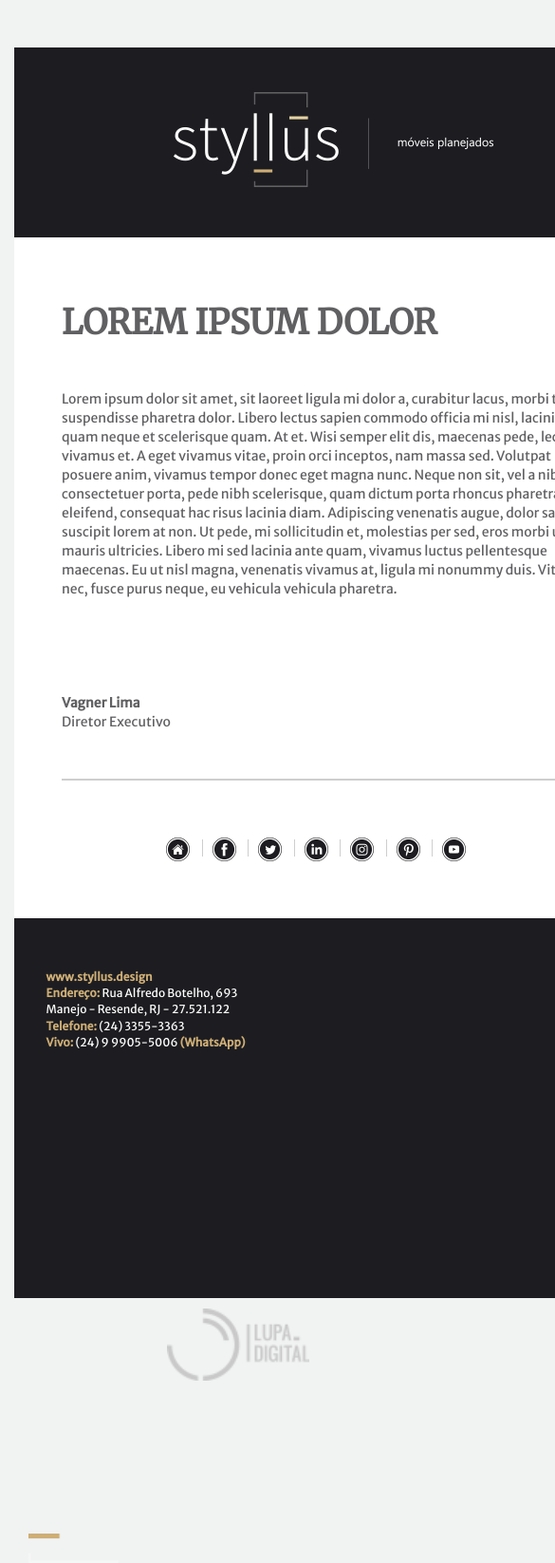
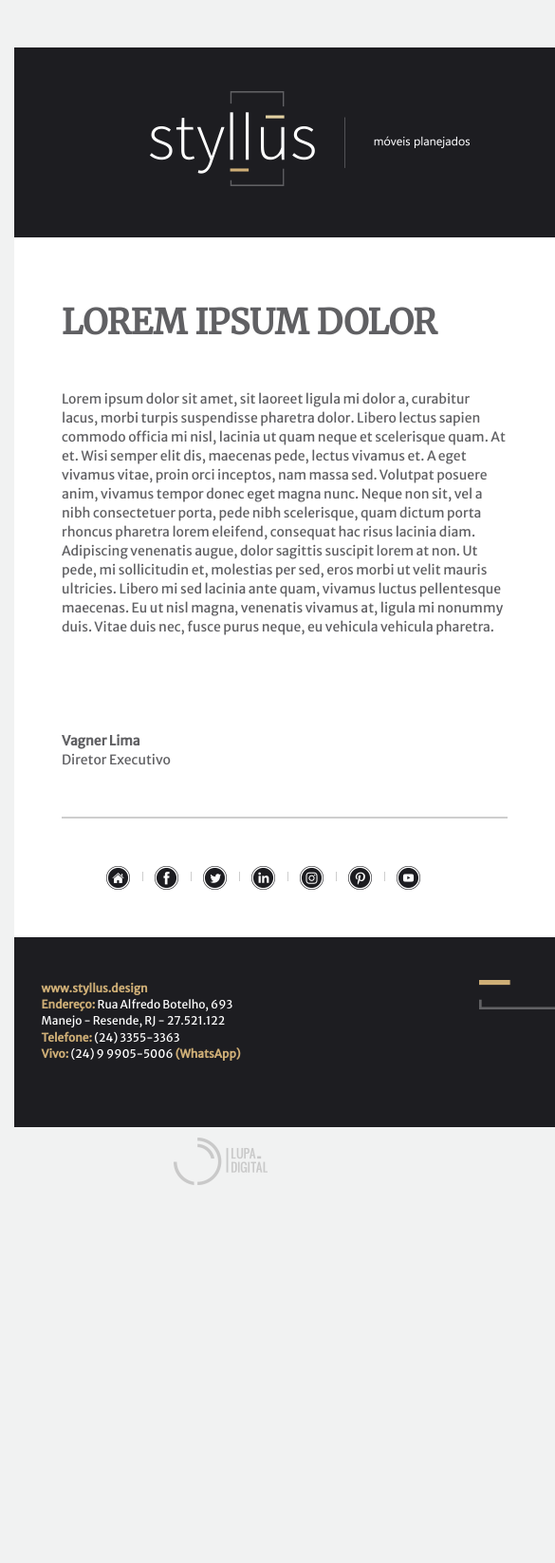
Before and after one commit to xtremepg/styllus, a plain HTML site: page email/index.html in a window 390 px wide. Shown: the top 1646 px of the page at 95% size, 585 px wide, since content can reach past the window. After the commit the page ends 1337 px from the top, so only its background shows below. Drawn offline with nearby package versions, Linux system fonts and the light colour scheme.

Commit message:
Segunda versao

```diff
--- a/email/assets/css/style.css
+++ b/email/assets/css/style.css
@@ -19,7 +19,7 @@ h1 {
 
 .container {
   margin-top: 50px;
-  width: 700px;
+  width: 600px;
 }
 
 .top {
@@ -28,7 +28,7 @@ h1 {
 }
 
 .top img {
-  padding-top: 7%;
+  padding-top: 8%;
   padding-left: 25%;
 }
 
@@ -46,13 +46,12 @@ h1 {
 .social {
   border-top: 2px solid #cecece;
   padding-top: 50px;
-  padding-left: 100px;
+  padding-left: 10%;
   padding-bottom: 50px;
 }
 
 .social-box {
   display: inline-block;
-  margin: 10px;
 }
 
 .address {
@@ -82,9 +81,8 @@ h1 {
 }
 
 .footer-img {
-  width: 150px;
   margin-top: 3%;
-  margin-left: 45%;
+  margin-left: 47%;
 }
 
 .hilight {
@@ -93,6 +91,10 @@ h1 {
 }
 
 .separator {
-  height: 5px;
+  width: 1px;
+  height: 10px;
   border-right: 1px solid #cecece;
+  margin-left: 10px;
+  margin-right: 10px;
+  display: inline-block;
 }
--- a/email/index.html
+++ b/email/index.html
@@ -14,7 +14,9 @@
     <div class="container">
 
       <div class="top">
-        <img src="assets/img/styllus-logo-moveis-planejados.png"/>
+        <a href="#" target="_blank">
+          <img src="assets/img/styllus-logo-moveis-planejados.png"/>
+        </a>
       </div>
 
         <div class="body-email">
@@ -43,23 +45,23 @@
             </div>
             <span class="separator"></span>
             <div class="social-box">
-              <a href="#"><img src="assets/img/icones/facebook-styllus-design.png"/></a>
+              <a href="https://www.facebook.com/styllus.mobi" target="_blank"><img src="assets/img/icones/facebook-styllus-design.png"/></a>
             </div>
             <span class="separator"></span>
             <div class="social-box">
-              <a href="#"><img src="assets/img/icones/twitter-styllus-design.png"/></a>
+              <a href="https://twitter.com/styllusdesign" target="_blank"><img src="assets/img/icones/twitter-styllus-design.png"/></a>
             </div>
             <span class="separator"></span>
             <div class="social-box">
-              <a href="#"><img src="assets/img/icones/linkedin-styllus-moveis-planejados.png"/></a>
+              <a href="https://www.linkedin.com/company-beta/16248774" target="_blank"><img src="assets/img/icones/linkedin-styllus-moveis-planejados.png"/></a>
             </div>
             <span class="separator"></span>
             <div class="social-box">
-              <a href="#"><img src="assets/img/icones/Instagram-styllus-moveis-planejados.png"/></a>
+              <a href="https://www.instagram.com/styllus.design" target="_blank"><img src="assets/img/icones/Instagram-styllus-moveis-planejados.png"/></a>
             </div>
             <span class="separator"></span>
             <div class="social-box">
-              <a href="#"><img src="assets/img/icones/pinterest-styllus-moveis-planejados.png"/></a>
+              <a href="https://br.pinterest.com/styllusdesign" target="_blank"><img src="assets/img/icones/pinterest-styllus-moveis-planejados.png"/></a>
             </div>
             <span class="separator"></span>
             <div class="social-box">
@@ -72,7 +74,7 @@
 
       <div class="address">
 
-          <div class="col-lg-10 address-text">
+          <div class="col-xs-10 col-sm-10 col-md-10 col-lg-10 address-text">
             <span class="hilight">www.styllus.design</span><br />
             <span class="hilight">Endere&ccedil;o:</span> <span> Rua Alfredo Botelho, 693</span><br />
             <span>Manejo - Resende, RJ - 27.521.122</span><br />
@@ -80,7 +82,7 @@
             <span class="hilight">Vivo:</span><span> (24) 9 9905-5006</span> <span class="hilight">(WhatsApp)</span>
           </div>
 
-          <div class="col-lg-2 indice">
+          <div class="col-xs-2 col-sm-2 col-md-2 col-lg-2 indice">
             <img src="assets/img/indice-styllus-moveis-planejados.png"/>
           </div>
 
@@ -89,7 +91,9 @@
   </div>
 
     <div class="footer">
-      <img class="footer-img" src="assets/img/logo-lupa-digital.png"/>
+      <a href="#" target="_blank">
+        <img class="footer-img" src="assets/img/logo-lupa-digital.png"/>
+      </a>
     </div>
 
     <!-- jQuery library -->
```
